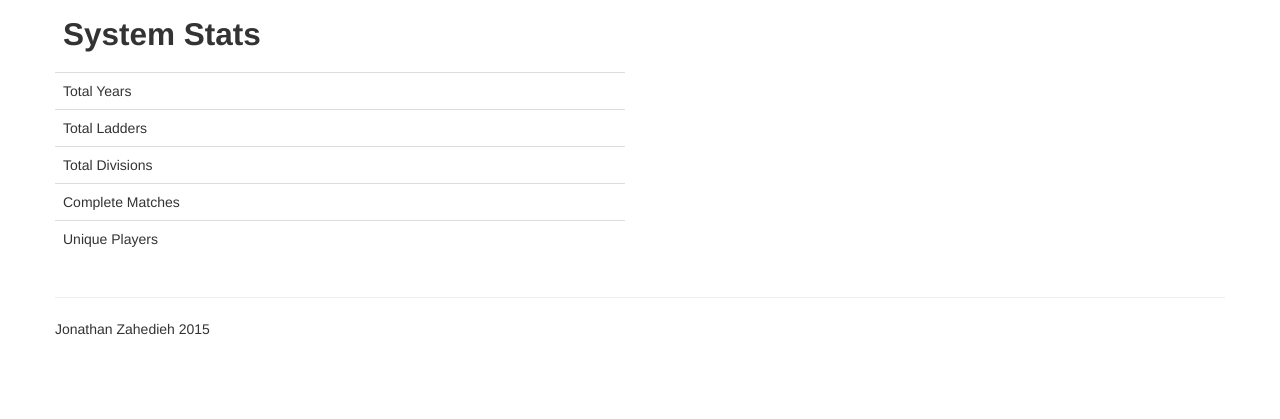
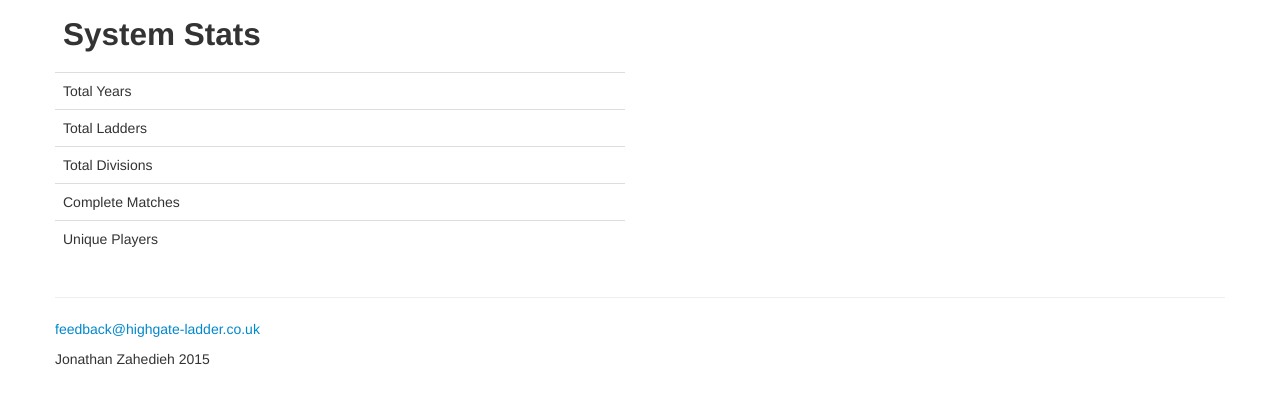
Before and after one commit to jzahedieh/django-tennis-ladder, a Django app: template ladder/templates/ladder/index.html in a window 1280 px wide. Shown: the part 460-879 px from the top of the page. Before the commit the page ends 795 px from the top, so only its background shows below. Run offline with Django 3.2, Linux system fonts and the light colour scheme; the template is opened without the code that fills it, so the values that code supplies are empty; some libraries are stand-ins or nearby versions.

Commit message:
Re-add feedbacak url to base

```diff
--- a/ladder/templates/base.html
+++ b/ladder/templates/base.html
@@ -101,6 +101,7 @@
             <hr>
 
             <footer>
+                <p><a href="mailto:feedback@highgate-ladder.co.uk" target="_top">feedback@highgate-ladder.co.uk</a></p>
                 <p>Jonathan Zahedieh {%now "Y"%}</p>
             </footer>
         </div> <!-- /container -->
```
